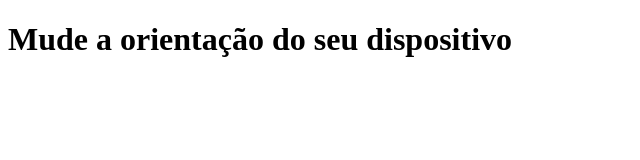
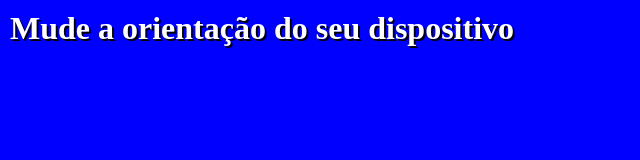
Before and after one commit to guilherme055/html-css, a plain HTML site: page exercícios/ex026/imagens/mq002/index.html in a window 1280 px wide. Shown: the whole page, without its empty margins (0-640 px from the left). Drawn offline with Linux system fonts and the light colour scheme.

Commit message:
alterei definiçoes de tela

```diff
--- a/exercícios/ex026/imagens/mq002/estilos/paisagem.css
+++ b/exercícios/ex026/imagens/mq002/estilos/paisagem.css
@@ -1,2 +1,2 @@
 @charset "utf-8";
-/* tela deitada/*
+/* tela deitada */
--- a/exercícios/ex026/imagens/mq002/estilos/style.css
+++ b/exercícios/ex026/imagens/mq002/estilos/style.css
@@ -1 +1,18 @@
 @charset "utf-8";
+
+*{
+    margin: 0px;
+    padding: 0px;
+}
+
+html, body {
+    width: 100vw;
+    height: 100vh;
+    background-color: blue;
+}
+
+h1 {
+    color: white;
+    text-shadow: 2px 2px 0px black;
+    padding: 10px;
+}
```
Also changed, not shown: exercícios/ex026/imagens/mq002/estilos/retrato.css (line endings or trailing spaces).
